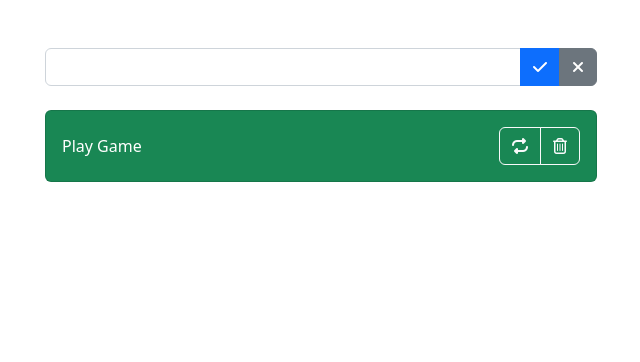
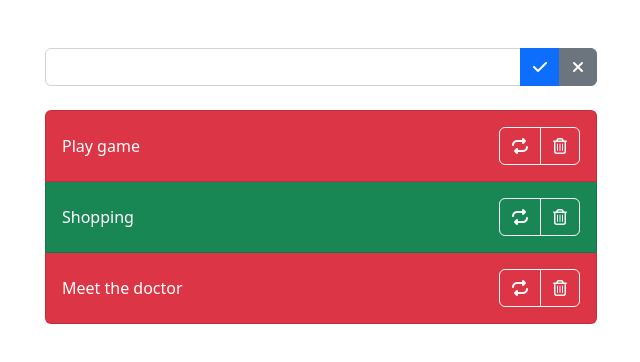
Before and after one commit to sametester/CC13-lerning, a React (Create React App) app: page / in a window 1280 px wide. Shown: the top 362 px of the page, without its empty margins (319-959 px from the left). Built offline with nearby package versions, Linux system fonts and the light colour scheme.

Commit message:
add feature create and delete

```diff
--- a/package.json
+++ b/package.json
@@ -12,6 +12,7 @@
     "react-dom": "^18.2.0",
     "react-scripts": "5.0.1",
     "uuid": "^9.0.0",
+    "validator": "^13.7.0",
     "web-vitals": "^2.1.4"
   },
   "scripts": {
--- a/src/App.js
+++ b/src/App.js
@@ -1,13 +1,34 @@
+import { v4 as uuidv4 } from 'uuid';
+import { useState } from 'react';
 import TodoForm from './components/TodoForm';
 import TodoItem from './components/TodoItem';
 
+const initialTodos = [
+  { id: uuidv4(), title: 'Play game', completed: false },
+  { id: uuidv4(), title: 'Shopping', completed: true },
+  { id: uuidv4(), title: 'Meet the doctor', completed: false },
+];
+
 function App() {
+  const [todos, setTodos] = useState(initialTodos);
+
+  const createTodo = title => {
+    const newTodo = { id: uuidv4(), title: title, completed: false };
+    setTodos([newTodo, ...todos]);
+  };
+
+  const deleteTodo = id => {
+    console.log('Click Delete', id);
+  };
+
   return (
     <div className="container py-5" style={{ maxWidth: 576 }}>
-      <TodoForm />
+      <TodoForm createTodo={createTodo} />
       <br />
       <ul className="list-group">
-        <TodoItem />
+        {todos.map(el => (
+          <TodoItem key={el.id} todo={el} deleteTodo={deleteTodo} />
+        ))}
       </ul>
     </div>
   );
--- a/src/components/TodoContent.js
+++ b/src/components/TodoContent.js
@@ -1,12 +1,15 @@
-export default function TodoContent() {
+export default function TodoContent(props) {
   return (
     <div className="d-flex align-items-center">
-      <span className="flex-fill">Play Game</span>
+      <span className="flex-fill">{props.todo.title}</span>
       <div className="btn-group">
         <button className="btn btn-outline-light">
           <i className="fa-solid fa-repeat" />
         </button>
-        <button className="btn btn-outline-light">
+        <button
+          className="btn btn-outline-light"
+          onClick={() => props.deleteTodo(props.todo.id)}
+        >
           <i className="fa-regular fa-trash-can" />
         </button>
       </div>
--- a/src/components/TodoForm.js
+++ b/src/components/TodoForm.js
@@ -1,15 +1,42 @@
-function TodoForm() {
+import { useState } from 'react';
+import validator from 'validator';
+
+function TodoForm(props) {
+  const [input, setInput] = useState('');
+  const [error, setError] = useState('');
+
+  const handleSubmit = event => {
+    event.preventDefault();
+    if (validator.isEmpty(input, { ignore_whitespace: true })) {
+      setError('Title is required');
+    } else {
+      setInput('');
+      setError('');
+      props.createTodo(input);
+    }
+  };
+
   return (
-    <form>
+    <form onSubmit={handleSubmit}>
       <div className="input-group">
-        <input type="text" className="form-control" />
+        <input
+          type="text"
+          className={`form-control ${error ? 'is-invalid' : ''}`}
+          value={input}
+          onChange={event => setInput(event.target.value)}
+        />
         <button className="btn btn-primary">
           <i className="fa-solid fa-check" />
         </button>
-        <button className="btn btn-secondary">
+        <button
+          type="button"
+          className="btn btn-secondary"
+          onClick={() => setInput('')}
+        >
           <i className="fa-solid fa-xmark" />
         </button>
       </div>
+      {error && <small className="text-danger">{error}</small>}
     </form>
   );
 }
--- a/src/components/TodoItem.js
+++ b/src/components/TodoItem.js
@@ -1,11 +1,15 @@
 import TodoContent from './TodoContent';
 import TodoForm from './TodoForm';
 
-export default function TodoItem() {
+export default function TodoItem(props) {
   return (
-    <li className="list-group-item p-3 text-bg-success">
+    <li
+      className={`list-group-item p-3 text-bg-${
+        props.todo.completed ? 'success' : 'danger'
+      }`}
+    >
       {/* <TodoForm /> */}
-      <TodoContent />
+      <TodoContent todo={props.todo} deleteTodo={props.deleteTodo} />
     </li>
   );
 }
```
Also changed, not shown: 1 other file (tests, documents, lock files or other folders).
